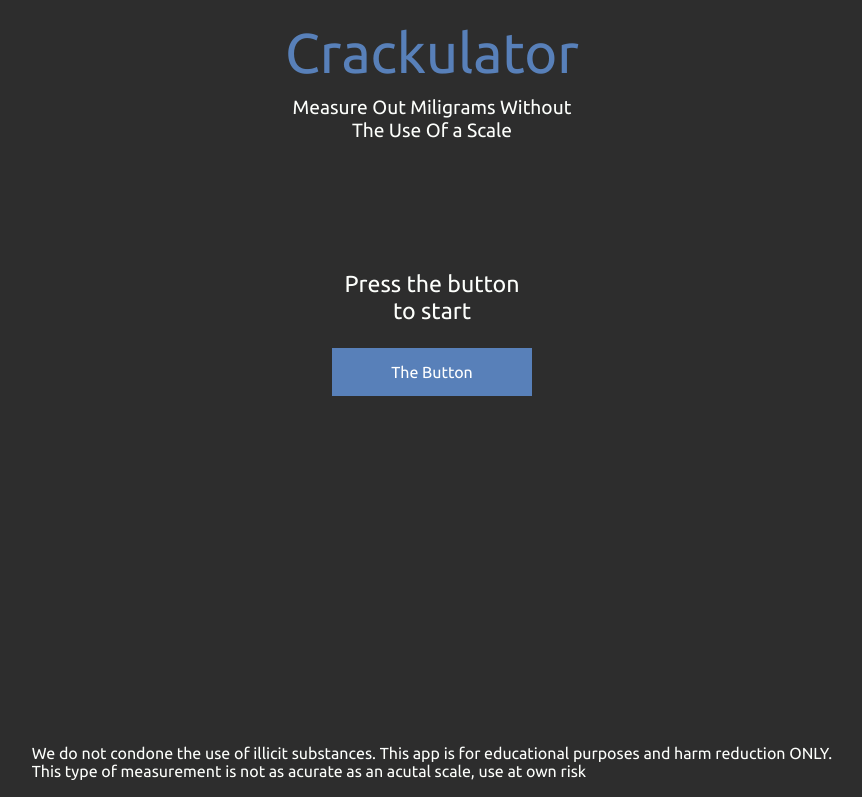
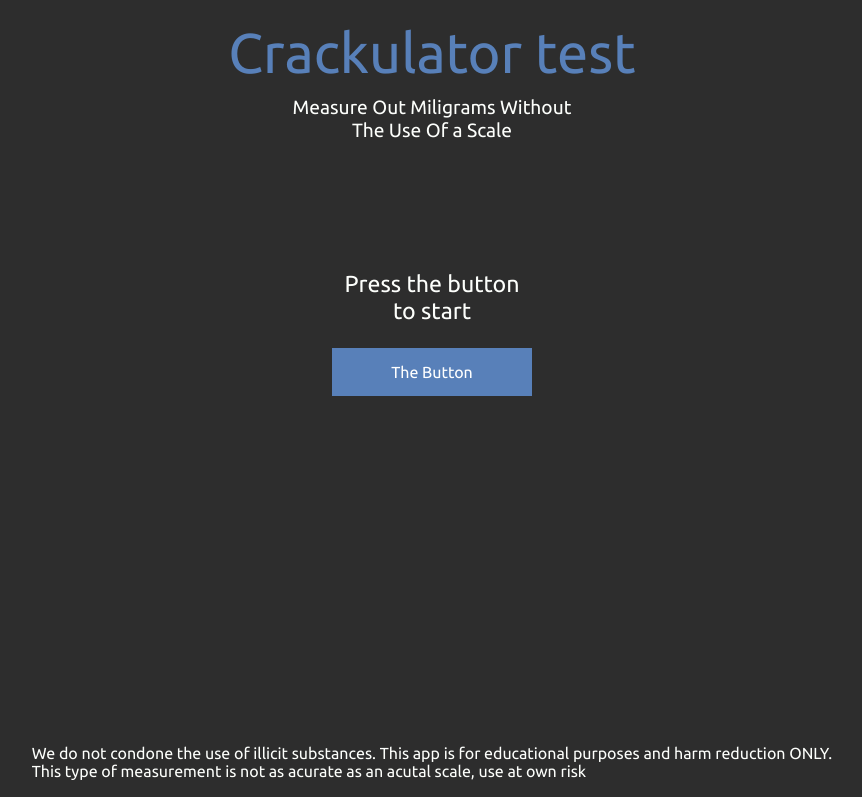
Before and after one commit to Bertil1212/crackulator, a plain HTML site: page public/index.html in a window 1280 px wide. Shown: the top 797 px of the page, without its empty margins (208-1070 px from the left). Drawn offline with Linux system fonts and the light colour scheme; some packages are replaced by stand-ins of ours; a script that the page names is missing.

Commit message:
Test deployment

```diff
--- a/public/index.html
+++ b/public/index.html
@@ -35,7 +35,7 @@
       <div id="start" class="startScreen">
 
         <div class="titleRow cencetcontent">
-          <div class="titleTXT txt">Crackulator</div>
+          <div class="titleTXT txt">Crackulator test</div>
         </div>
 
         <div class="sub1row cencetcontent">
```
